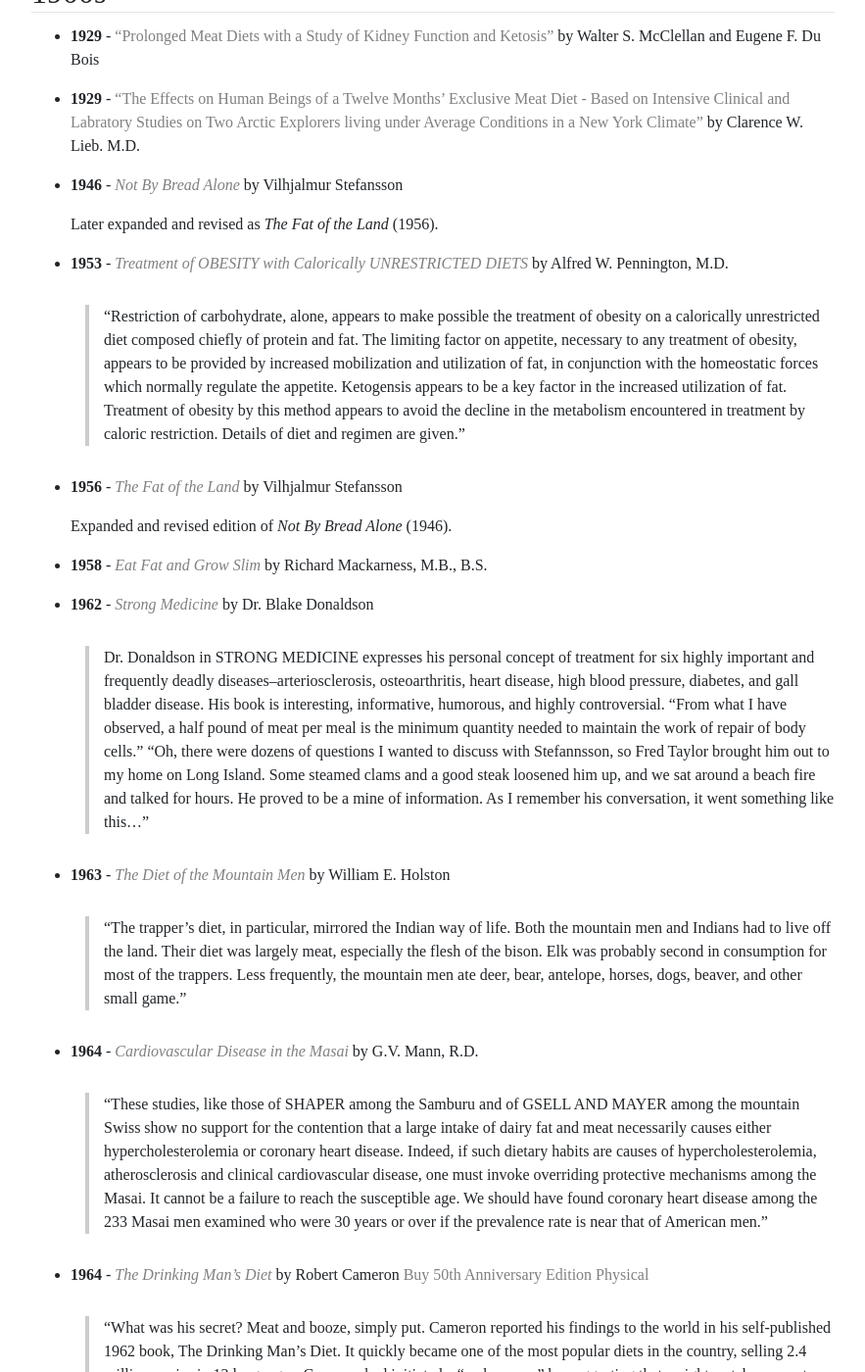
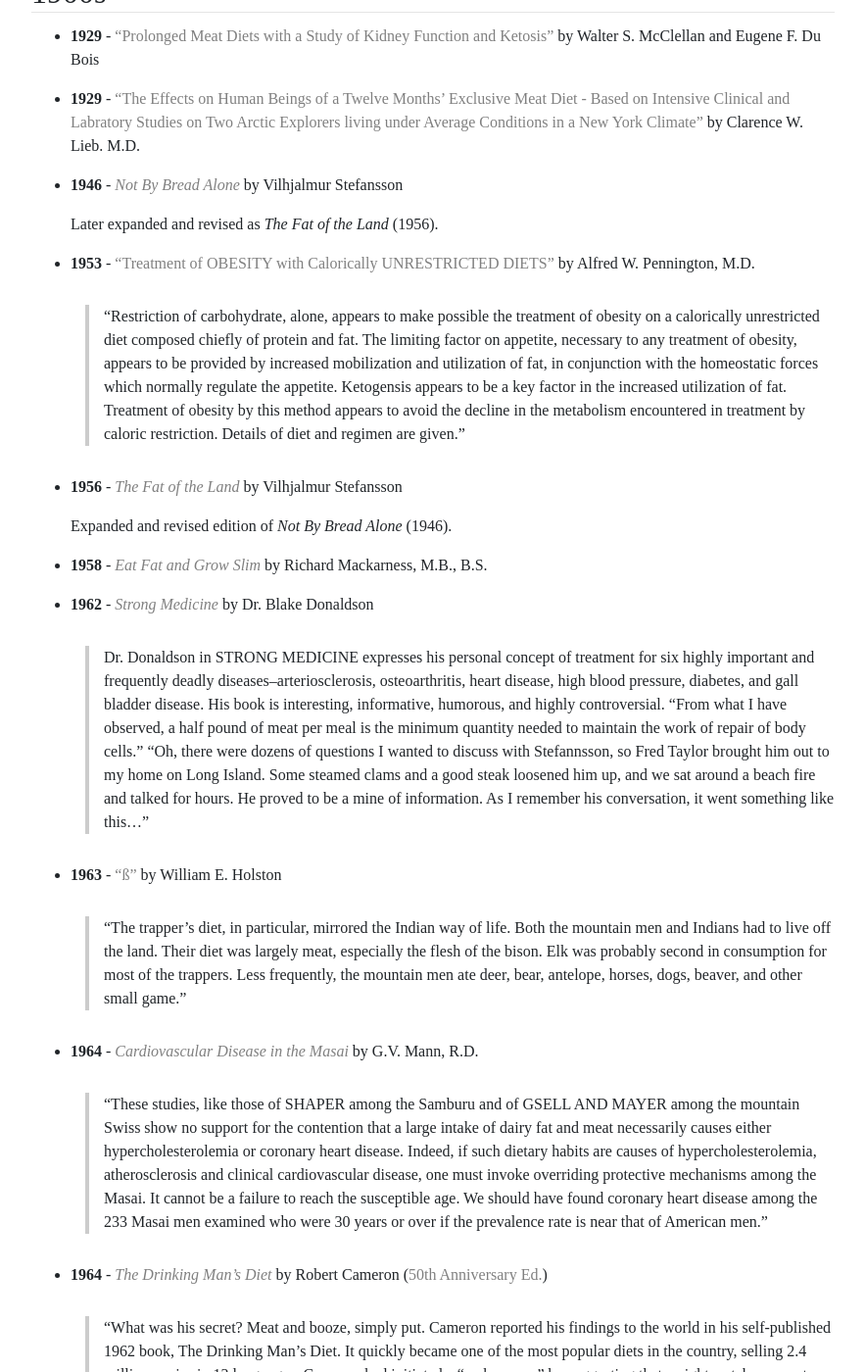
Before and after one commit to bitstein/justmeat.co, a Jekyll site: the page built from wiki/pages/history.md, in a window 1280 px wide and 1400 px high, scrolled down 1203 px. Shown: the whole window at 98% size, without its empty margins (198-1081 px from the left). Built offline with Jekyll 4.4.1, drawn with Linux system fonts in a browser that asks for light colours; nearby versions of some CDN libraries; some web fonts are replaced.

Commit message:
Update history.md

```diff
--- a/wiki/pages/history.md
+++ b/wiki/pages/history.md
@@ -36,7 +36,7 @@ The carnivore diet draws on the works, ideas, experiences, observations, and stu
 
     Later expanded and revised as _The Fat of the Land_ (1956).
 
-* **1953** - [_Treatment of OBESITY with Calorically UNRESTRICTED DIETS_](https://academic.oup.com/ajcn/article-abstract/1/5/343/4786830?redirectedFrom=fulltext) by Alfred W. Pennington, M.D.
+* **1953** - [“Treatment of OBESITY with Calorically UNRESTRICTED DIETS”](https://academic.oup.com/ajcn/article-abstract/1/5/343/4786830?redirectedFrom=fulltext) by Alfred W. Pennington, M.D.
 
     > "Restriction of carbohydrate, alone, appears to make possible the treatment of obesity on a calorically unrestricted diet composed chiefly of protein and fat. The limiting factor on appetite, necessary to any treatment of obesity, appears to be provided by increased mobilization and utilization of fat, in conjunction with the homeostatic forces which normally regulate the appetite. Ketogensis appears to be a key factor in the increased utilization of fat. Treatment of obesity by this method appears to avoid the decline in the metabolism encountered in treatment by caloric restriction. Details of diet and regimen are given."
 
@@ -52,7 +52,7 @@ The carnivore diet draws on the works, ideas, experiences, observations, and stu
     > "From what I have observed, a half pound of meat per meal is the minimum quantity needed to maintain the work of repair of body cells."
     > "Oh, there were dozens of questions I wanted to discuss with Stefannsson, so Fred Taylor brought him out to my home on Long Island. Some steamed clams and a good steak loosened him up, and we sat around a beach fire and talked for hours. He proved to be a mine of information. As I remember his conversation, it went something like this..."
 
-* **1963** - [_The Diet of the Mountain Men_](/docs/the-diet-of-the-mountain-men-william-e-holsten.pdf) by William E. Holston
+* **1963** - [“ß”](/docs/the-diet-of-the-mountain-men-william-e-holsten.pdf) by William E. Holston
 
     > "The trapper's diet, in particular, mirrored the Indian way of life. Both the mountain men and Indians had to live off the land. Their diet was largely meat, especially the flesh of the bison. Elk was probably second in consumption for most of the trappers. Less frequently, the mountain men ate deer, bear, antelope, horses, dogs, beaver, and other small game."
 
@@ -60,7 +60,7 @@ The carnivore diet draws on the works, ideas, experiences, observations, and stu
 
     > "These studies, like those of SHAPER among the Samburu and of GSELL AND MAYER among the mountain Swiss show no support for the contention that a large intake of dairy fat and meat necessarily causes either hypercholesterolemia or coronary heart disease. Indeed, if such dietary habits are causes of hypercholesterolemia, atherosclerosis and clinical cardiovascular disease, one must invoke overriding protective mechanisms among the Masai. It cannot be a failure to reach the susceptible age. We should have found coronary heart disease among the 233 Masai men examined who were 30 years or over if the prevalence rate is near that of American men."
 
-* **1964** - [_The Drinking Man’s Diet_](https://timeline.com/drinking-mans-diet-carbs-82a38400bfff) by Robert Cameron [Buy 50th Anniversary Edition Physical](http://cameronbooks.com/product/the-drinking-mans-diet-50th-anniversary-edition/)
+* **1964** - [_The Drinking Man’s Diet_](https://timeline.com/drinking-mans-diet-carbs-82a38400bfff) by Robert Cameron ([50th Anniversary Ed.](http://cameronbooks.com/product/the-drinking-mans-diet-50th-anniversary-edition/))
 
     > "What was his secret? Meat and booze, simply put. Cameron reported his findings to the world in his self-published 1962 book, The Drinking Man’s Diet. It quickly became one of the most popular diets in the country, selling 2.4 million copies in 13 languages. Cameron had initiated a “carbo-craze” by suggesting that weight watchers count carbs not calories. When Atkins released Diet Revolution nine years later, Cameron responded, “Revolution? My foot!” He had been proselytizing against carbs for a decade already."
 
```
